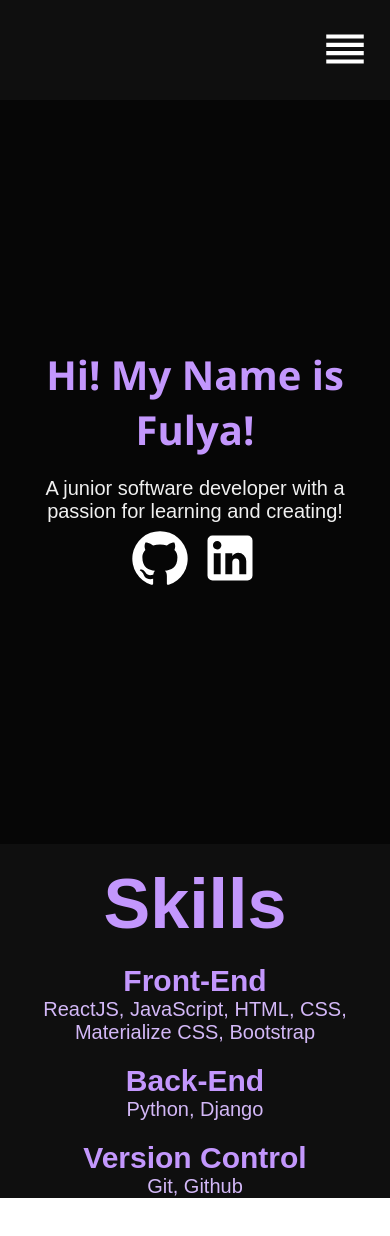
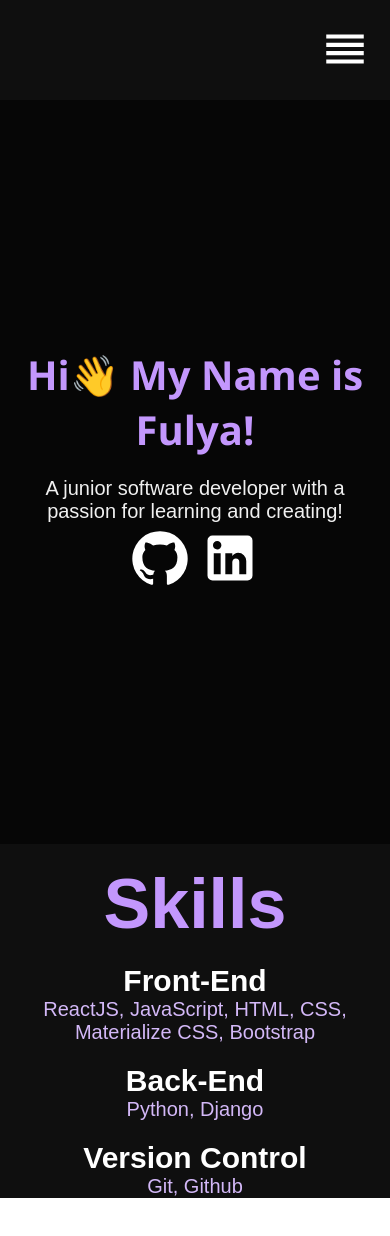
Before and after one commit to fulyaertay/react-personal-portfolio, a React (Create React App) app: page / in a window 390 px wide. Shown: the top 1236 px of the page. Built offline with nearby package versions, Linux system fonts and the light colour scheme.

Commit message:
feat:added css on home page

```diff
--- a/src/App.css
+++ b/src/App.css
@@ -185,7 +185,7 @@
   flex-direction: column;
   align-items: center;
 }
-.skills h2{
+.skills h3{
   margin-top: 20px;
   color:white;
   display: flex;
@@ -212,9 +212,9 @@
     padding: 0;
   }
 
-  .skills h2 {
+  .skills h3 {
     font-size: 30px;
-    color:rgb(195, 151, 253);
+    color:white;
   }
 }
 
--- a/src/pages/Home.js
+++ b/src/pages/Home.js
@@ -6,7 +6,7 @@ function Home() {
   return (
     <div className='home'>
       <div className='about'>
-        <h2>Hi! My Name is Fulya!</h2>
+        <h2>Hi👋 My Name is Fulya!</h2>
         <div className='intro'>
           <p>A junior software developer with a passion  for learning and creating!</p>
           <a href={"https://github.com/fulyaertay"}><GitHubIcon></GitHubIcon></a>
@@ -18,15 +18,15 @@ function Home() {
         <h1>Skills</h1>
         <ol className='list'>
           <li className='item'>
-            <h2>Front-End</h2>
+            <h3>Front-End</h3>
             <span>ReactJS, JavaScript, HTML, CSS, Materialize CSS, Bootstrap</span>
           </li>
           <li className='item'>
-            <h2>Back-End</h2>
+            <h3>Back-End</h3>
             <span>Python, Django</span>
           </li>
           <li className='item'>
-            <h2>Version Control</h2>
+            <h3>Version Control</h3>
             <span>Git, Github</span>
           </li>
         </ol>
```
Also changed, not shown: portfolio.png (added).
